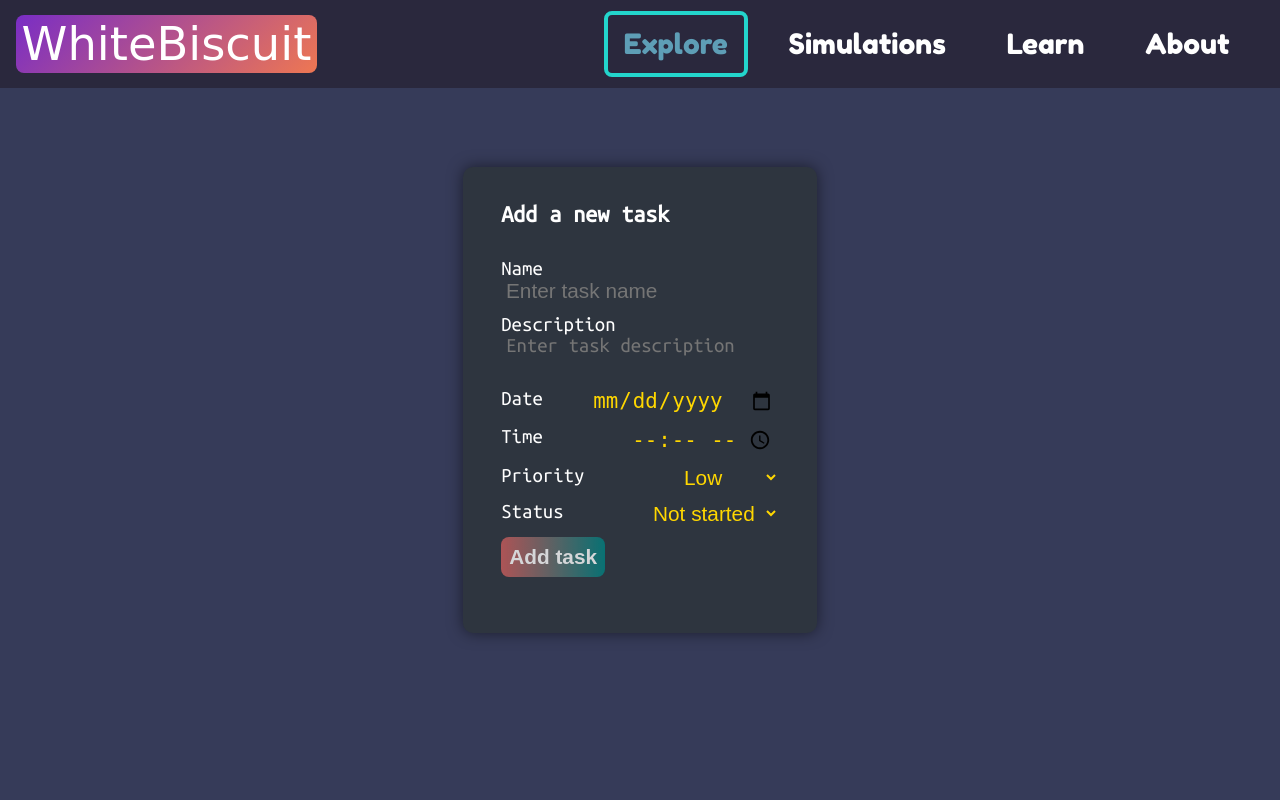
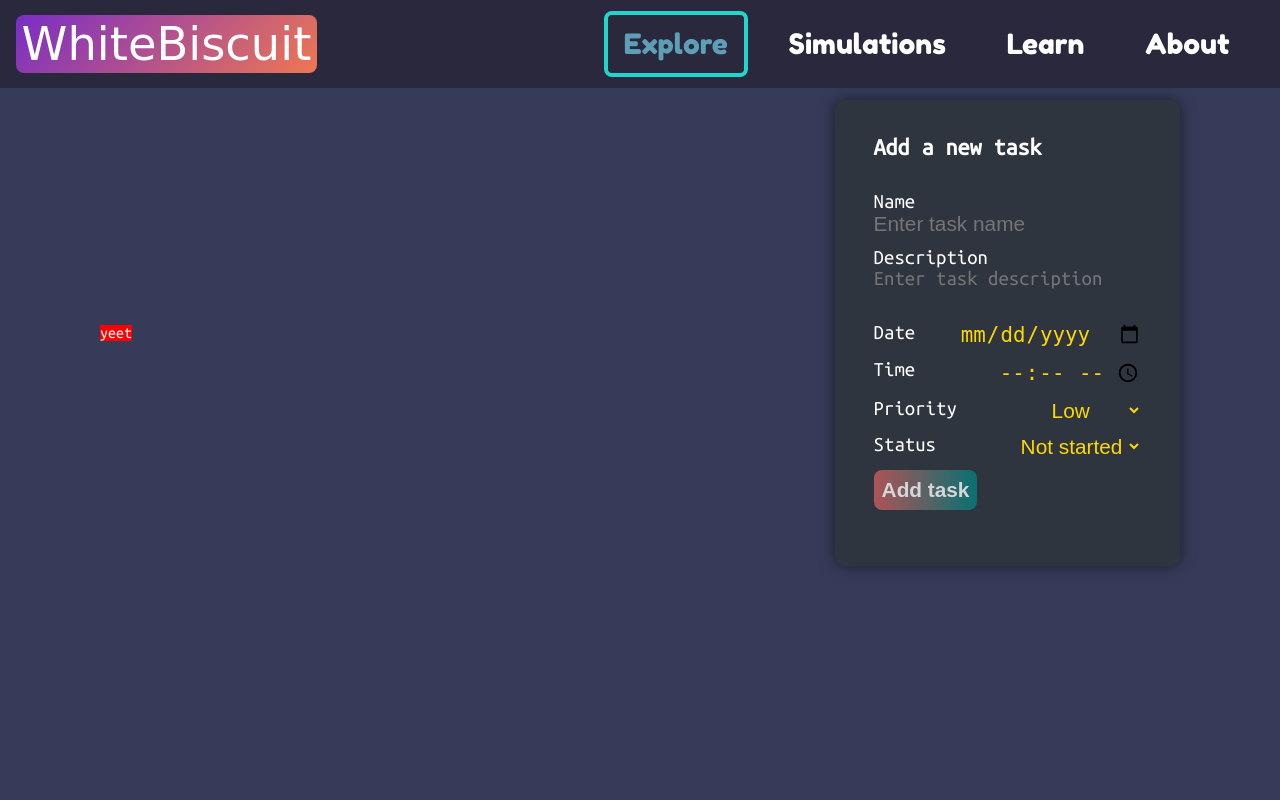
Before and after one commit to Naman-Biswajit/Dumb-Team-project, a Flask app: page /planner in a window 1280 px wide. Run offline with Flask 2, Linux system fonts and the light colour scheme; some libraries are stand-ins or nearby versions; some web fonts are replaced.

Commit message:
Added scrollbar and minor changes in structure

```diff
--- a/static/css/planner.css
+++ b/static/css/planner.css
@@ -17,14 +17,20 @@ body {
 }
 
 .super-container {
-  width: 100%;
-  height: 100%;
-  justify-content: center;
-  align-items: center;
+	margin: 100px;
 }
 
 .main-container {
-  background: var(--inner);
+	display: flex;
+	justify-content: space-between;
+	align-items: center;
+}
+
+.task-container {
+	background: red;
+}
+.content-container {
+	background: var(--inner);
   padding: 3vh 3vw;
   border-radius: 10px;
   box-shadow: var(--shadow) 0 0 15px;
@@ -59,7 +65,6 @@ body {
   border: none;
   color: gold;
 	font-size: 1.3rem;
-	padding: 0 0.3rem;
 	outline: none;
 }
 
@@ -68,23 +73,21 @@ body {
 	resize: none;
 	font-family: var(--text-font);
 	background: var(--inner);
-	border-bottom: burlywood;
 }
 
 .select {
 	color-scheme: dark light;
-	background-color: #2e353f;
 }
 
 #add-task {
 	color: white;
 	background: linear-gradient(to right, var(--gradient-left), var(--gradient-right));
 	border: 3px transparent;
+	border-radius: 0.5rem;
+	font-weight: bold;
 	font-size: 1.3rem;
-	font-weight: bold;
 	padding: 0.5rem;
 	border: none;
-	border-radius: 0.5rem;
 	opacity: 0.8;
   transition: 0.2s ease-in-out, padding 0.3s linear;
 }
--- /dev/null
+++ b/static/css/scrollbar.css
@@ -0,0 +1,11 @@
+body::-webkit-scrollbar {
+  width: 12px;
+}
+
+body::-webkit-scrollbar-track {
+  background: darkslateblue;
+}
+
+body::-webkit-scrollbar-thumb {
+	background: linear-gradient(0deg, #ee7752 0%, #792dc5 50%, #3ab5fc 100%);
+}
--- a/templates/base.html
+++ b/templates/base.html
@@ -9,6 +9,7 @@
     <script src="https://kit.fontawesome.com/adc3284d6c.js" crossorigin="anonymous"></script>
 
     <link rel="stylesheet" href="/static/css/navbar.css">
+    <link rel="stylesheet" href="/static/css/scrollbar.css">
     <script src="/static/js/navbar.js"></script>
 
     <!-- AUTORELOADER | TO BE DELETED LATER ON -->
--- a/templates/planner.html
+++ b/templates/planner.html
@@ -5,9 +5,11 @@
 {% endblock %}
 
 {% block body %}
-<section class="super-container col">
+<section class="super-container">
     <div class="main-container">
-        <div class="main-content">
+        <div class="task-container">
+            yeet
+        </div>
         <div class="content-container">
             <div class="content-header">
                 <h2>Add a new task</h2>
@@ -53,6 +55,5 @@
             </div>
         </div>
     </div>
-    </div>
 </section>
 {%endblock %}
```
Lines whose indentation alone changed are shown as unchanged.
